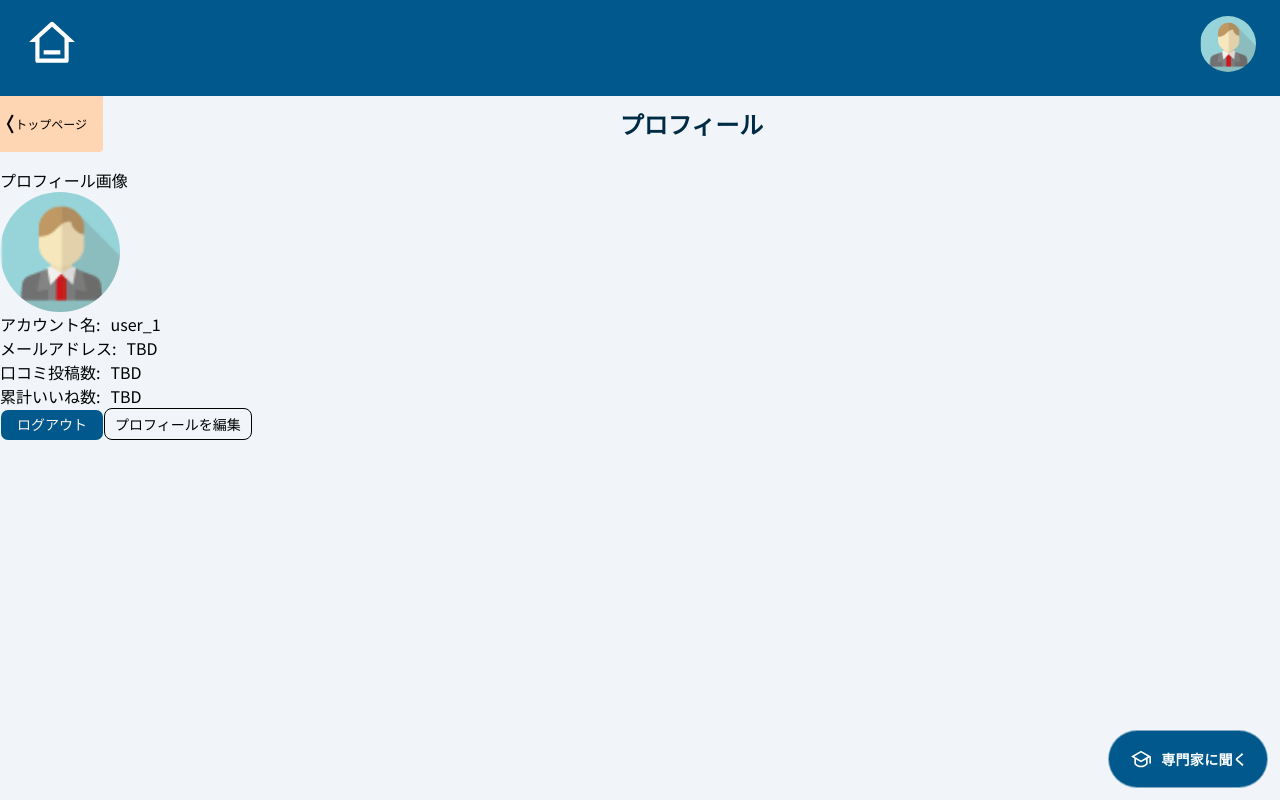
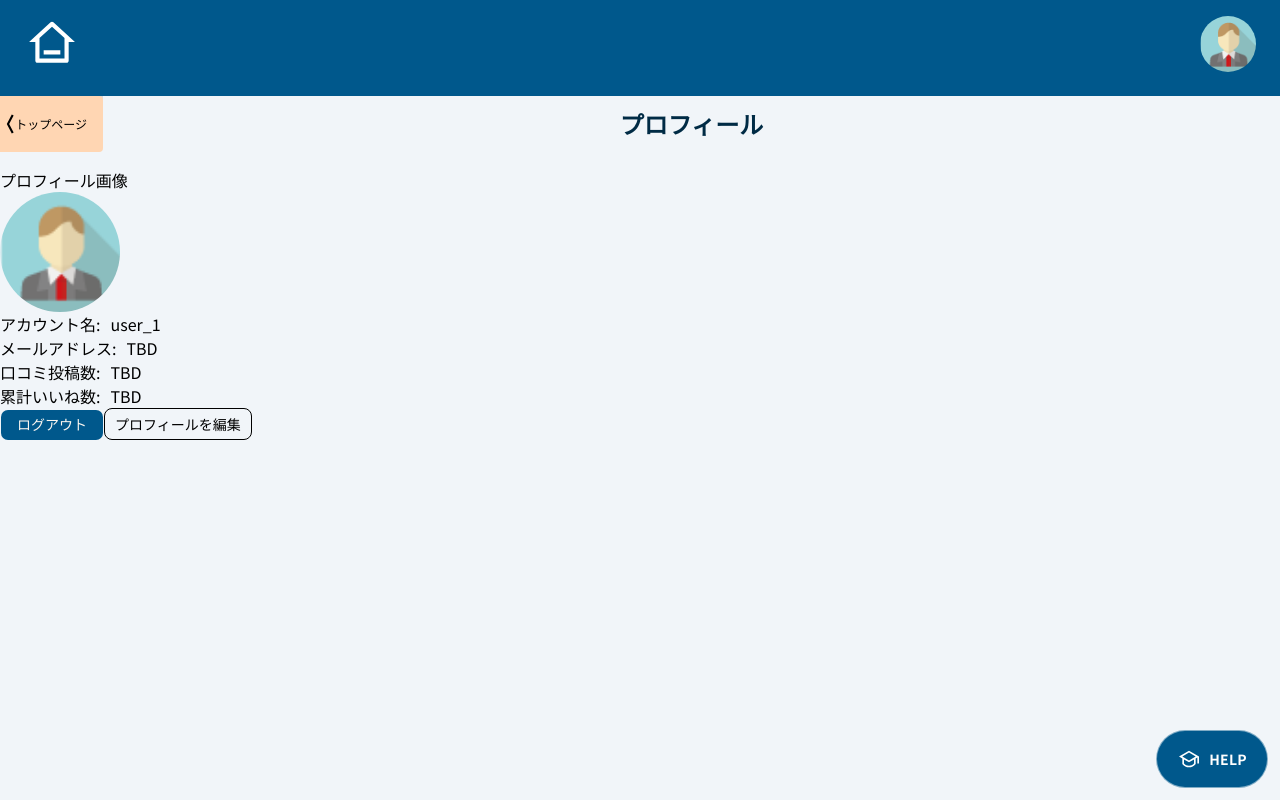
Before and after one commit to Triton-Swallows/Triton-Swallows-App, a React (Vite) app in the folder fe/: page /profile in a window 1280 px wide. Built offline with nearby package versions, Linux system fonts and the light colour scheme; no server answers; sample sign-in values are in the browser's storage.

Commit message:
fix: hagiさんの意見を受けてデザインと回数制限を変更

```diff
--- a/fe/src/App.tsx
+++ b/fe/src/App.tsx
@@ -12,7 +12,7 @@ import {
 
 // TODO: chatボタンを押すだけでカウント増えちゃう　submitされなかったら、count - 1する必要あり
 // TODO: localStorageでの制限はユーザが直接書き換えられちゃうので、あんま意味ない
-const MAX_CHAT_SESSION = 20;
+const MAX_CHAT_SESSION = 3;
 
 const getChatSessionStorageKey = (uid: string) => {
   return `gemini-chat-session-count:${uid}`;
--- a/fe/src/components/organisms/dialogs/ChatLimitDialog.tsx
+++ b/fe/src/components/organisms/dialogs/ChatLimitDialog.tsx
@@ -23,7 +23,7 @@ export const ChatLimitDialog = ({
             チャット上限に達しました
           </DialogTitle>
           <DialogDescription className="text-sm text-slate-600">
-            このアカウントでは新規チャットを20回まで開始できます。
+            このアカウントでは新規チャットを3回まで開始できます。
           </DialogDescription>
         </DialogHeader>
       </DialogContent>
--- a/fe/src/components/organisms/layout/FloatingScrollTopButton.tsx
+++ b/fe/src/components/organisms/layout/FloatingScrollTopButton.tsx
@@ -16,7 +16,7 @@ export const FloatingScrollTopButton = ({
       <span className="flex h-8 w-8 items-center justify-center">
         <RiGraduationCapLine className="h-5 w-5" />
       </span>
-      <span className="pr-1 tracking-[0.02em]">専門家に聞く</span>
+      <span className="pr-1 tracking-[0.02em]">HELP</span>
     </button>
   );
 };
```
